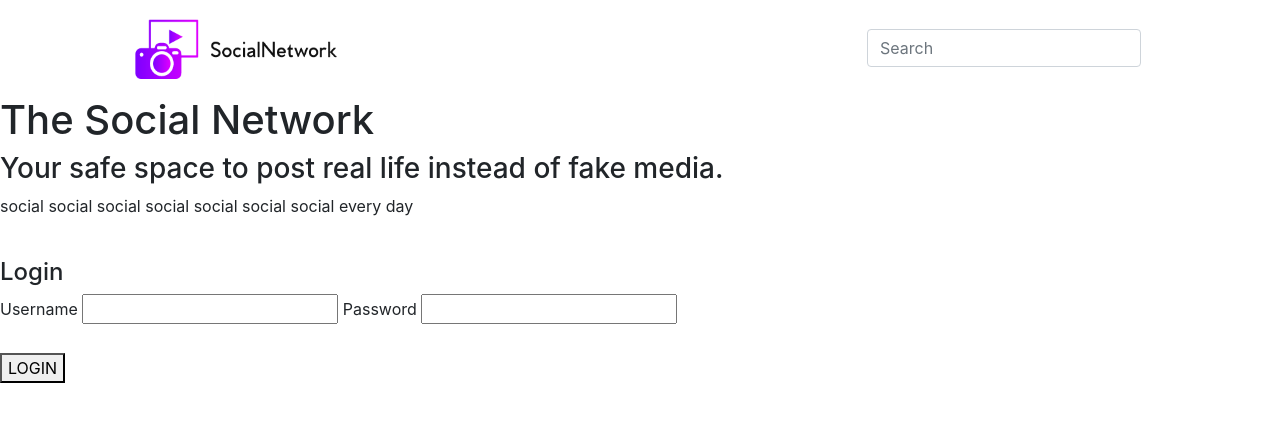
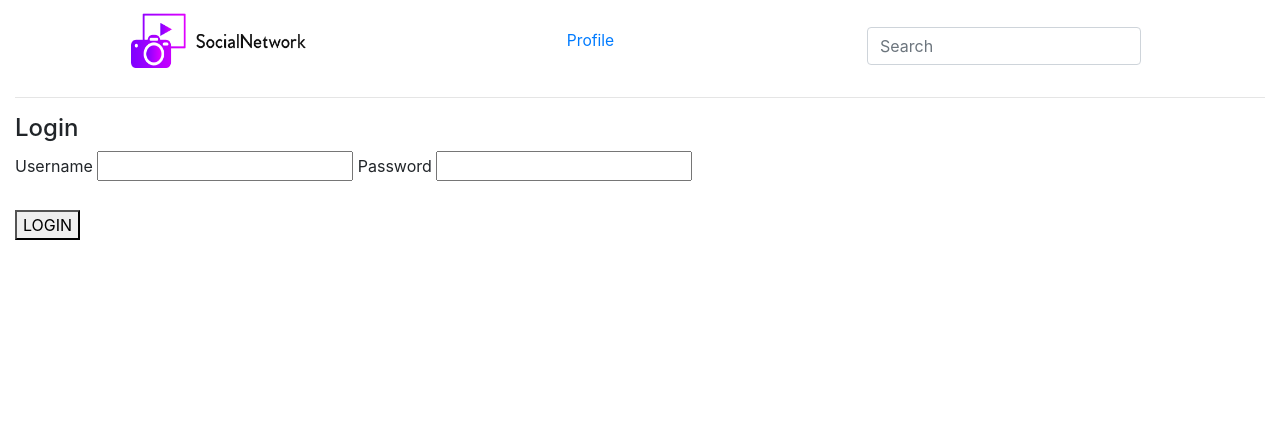
Before and after one commit to emma-l810/Social_Network, a Django app: page / in a window 1280 px wide. Shown: the top 422 px of the page. Run offline with Django 3.2, Linux system fonts and the light colour scheme; data comes from the database, SQL or seed files in the repository; both versions use the stored data as it was after the commit; some libraries are stand-ins or nearby versions.

Commit message:
need to fix the placement of profile tab in the navbar

```diff
--- a/polls/templates/polls/index.html
+++ b/polls/templates/polls/index.html
@@ -32,9 +32,9 @@
           <!-- nav bar -->
           <nav class="navbar navbar-expand-md sticky-top justify-content-between">
             <!-- nav bar logo - SocialNetwork -->
-            <a href="#" class="navbar-brand" style="margin-left:100px">
+            <a href="#" class="navbar-brand" style="margin-left:100px; margin-down:-20px">
               {% load static %}
-              <img src="{% static "polls/SocialNetwork2.png" %}" alt="logo" width=210 height=70 >
+              <img src="{% static "polls/SocialNetwork2.png" %}" alt="logo" width=175 height=55 >
             </a>
 
             <!-- collapsable nav bar when screen is small -->
@@ -46,31 +46,32 @@
 
             <!-- nav bar content -->
             <div class="collapse navbar-collapse" id="collapsibleNavbar">
+              <ul class="navbar-nav ml-auto" style="margin-top: 10px; margin-bottom: 10px; margin-left: 100px">
+                <!-- somehow get this to move all the way to the left (bs4 formatting) -->
+                <li class="nav-item">
+                  <a class="nav-link gridtheme navbartheme" href="http://127.0.0.1:8000/profile" style="font-size:0.65em;">Profile</a>
+                </li>
+              </ul>
+
               <!-- search bar - not sure what to do with it yet (sink up with django? make it an actual form) -->
-              <ul class="navbar-nav ml-auto" style="margin-top: 10px; margin-bottom: 10px">
+              <ul class="navbar-nav ml-auto" style="margin-top: 10px;">
               <li class="nav-item float-right">
               <form class="form-inline ml-auto nav-link " style="margin-right:100px">
                 <div class="md-form my-0 ml-auto form-inline">
 
                     <input class="form-control float-right" type="text" placeholder="Search" aria-label="Search">
 
+              <!-- bunch of closing tags that thankfully match up  -->
                 </div>
               </form>
               </li>
-
               </ul>
             </div>
+            </nav>
            </div>
+       </div>
 
-         </nav>
-
-       </div>
-     </div>
-    <!-- random intro blurb -->
-    <h1>The Social Network</h1>
-    <h3>Your safe space to post real life instead of fake media.</h3>
-    <p>social social social social social social social every day</p>
-    <br>
+       <hr>
 
     <!-- only displays if the user is logged in -->
     {% if loggedIn %}
@@ -111,7 +112,8 @@
         <button type="submit">Logout</button>
       </form>
 
-    <!-- if user is not logged in, allow them to log in -->
+    <!-- if user is not logged in, allow them to log in -> make it possible to
+    submit the form if the enter key is pressed-->
     {% else %}
       <!-- login form -->
       <form action="http://127.0.0.1:8000/" method="post">
```
Also changed, not shown: db.sqlite3, polls/static/polls/SocialNetwork2.png, polls/static/polls/mystyles.css (added), 3 other files.
